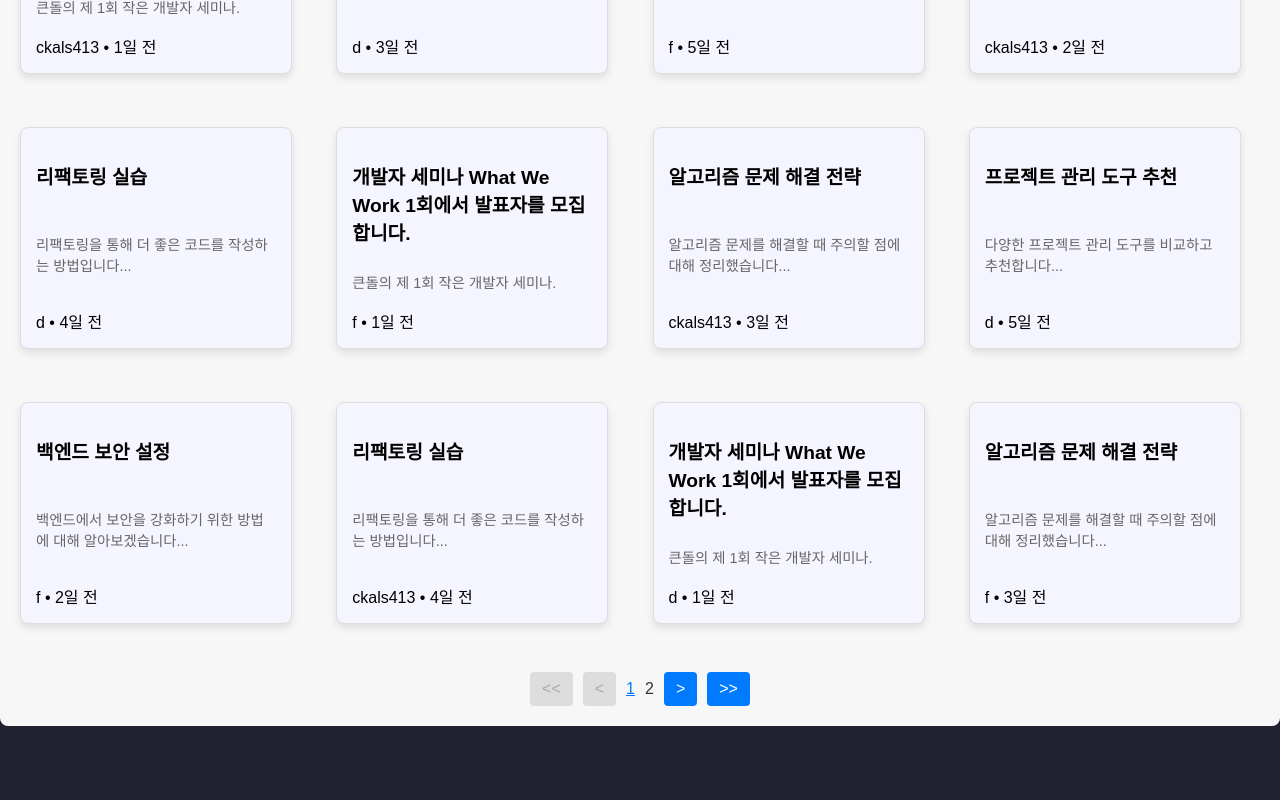
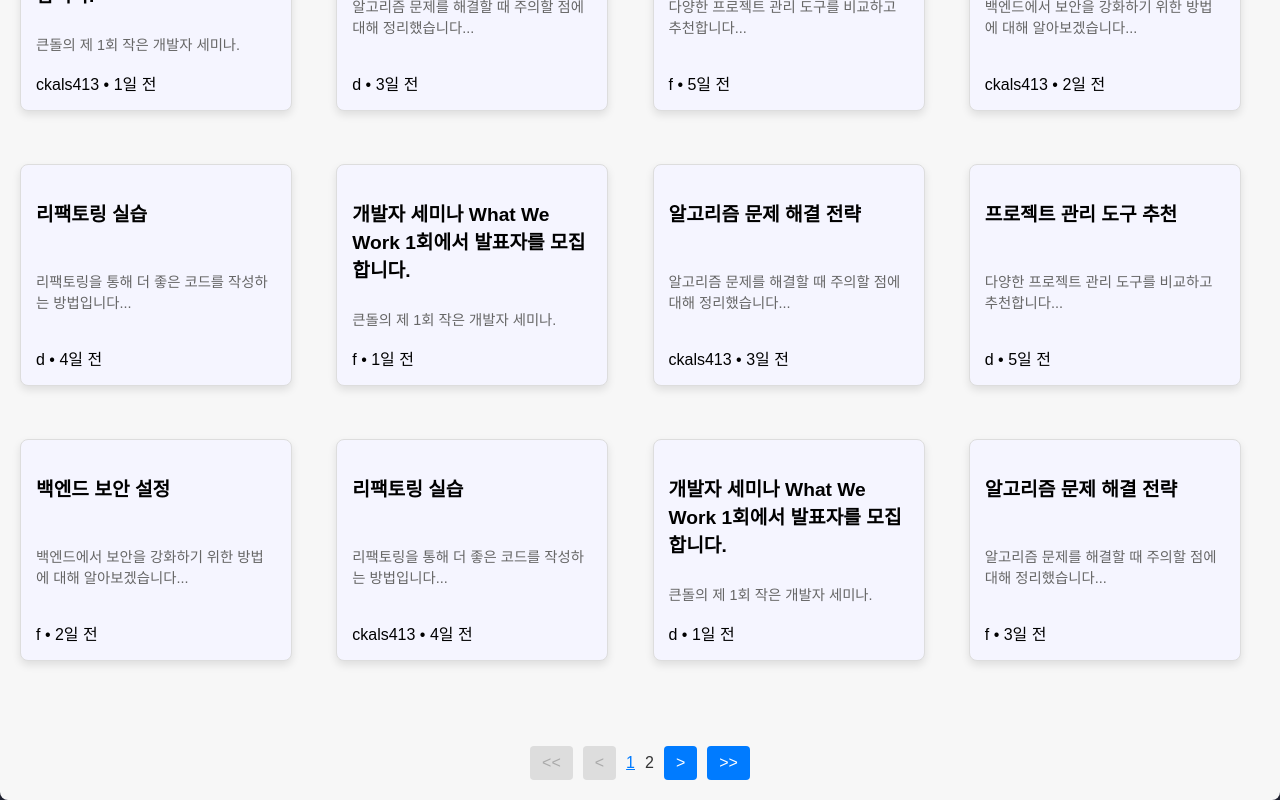
Before and after one commit to yuseong95/DevOops_New, a React (Create React App) app: page /board/free in a window 1280 px wide. Shown: the part 288-1088 px from the top of the page. Before the commit the page ends 1014 px from the top, so only its background shows below. Built offline with nearby package versions, Linux system fonts and the light colour scheme.

Commit message:
board-content-wrapper의 배경 높낮이 및 페이지 버튼 위치 고정

```diff
--- a/src/routes/BoardPage.js
+++ b/src/routes/BoardPage.js
@@ -12,7 +12,6 @@ const BoardPage = ({ posts, boardType }) => {
   const navigate = useNavigate();
   const location = useLocation();
 
-  // URL에서 현재 페이지를 가져옴, 기본값은 1페이지
   const query = new URLSearchParams(location.search);
   const initialPage = parseInt(query.get("page")) || 1;
 
@@ -25,13 +24,16 @@ const BoardPage = ({ posts, boardType }) => {
   const totalPages = Math.ceil(filteredPosts.length / ITEMS_PER_PAGE);
 
   useEffect(() => {
-    setCurrentPage(initialPage); // URL에서 페이지 번호가 변경될 때 상태 업데이트
+    setCurrentPage(initialPage);
   }, [initialPage]);
 
   const handlePageChange = (pageNumber) => {
     setCurrentPage(pageNumber);
-    navigate(`?page=${pageNumber}`); // 페이지 변경 시 URL을 업데이트
+    navigate(`?page=${pageNumber}`);
   };
+
+  // 빈 자리를 채울 더미 카드 생성
+  const placeholders = Array(ITEMS_PER_PAGE - currentPosts.length).fill(null);
 
   return (
     <div className="board-page">
@@ -53,6 +55,12 @@ const BoardPage = ({ posts, boardType }) => {
           {currentPosts.map((post) => (
             <BoardCard key={post.id} post={post} />
           ))}
+          {placeholders.map((_, index) => (
+            <div
+              key={`placeholder-${index}`}
+              className="board-card placeholder"
+            ></div>
+          ))}
         </div>
 
         <Pagination
--- a/src/routes/css/BoardPage.css
+++ b/src/routes/css/BoardPage.css
@@ -1,12 +1,16 @@
 /* src/routes/css/BoardPage.css */
 
 .board-content-wrapper {
-  max-width: 1300px; /* wrapper의 고정 너비 설정 */
+  max-width: 1300px;
   margin: 0 auto;
   padding: 20px;
   background-color: #f7f7f7;
   border-radius: 8px;
   box-shadow: 0 4px 12px rgba(0, 0, 0, 0.1);
+  min-height: 1000px; /* 고정된 최소 높이 설정 */
+  display: flex;
+  flex-direction: column;
+  justify-content: space-between;
 }
 
 .board-header {
@@ -25,7 +29,12 @@
 .board-container {
   display: grid;
   grid-template-columns: repeat(4, 1fr); /* 한 줄에 4개의 카드 */
-  gap: 25px; /* 카드 간 간격 */
+  gap: 25px;
+}
+
+.board-card.placeholder {
+  visibility: hidden;
+  height: 200px; /* 실제 카드와 동일한 높이 설정 */
 }
 
 .pagination {
```
